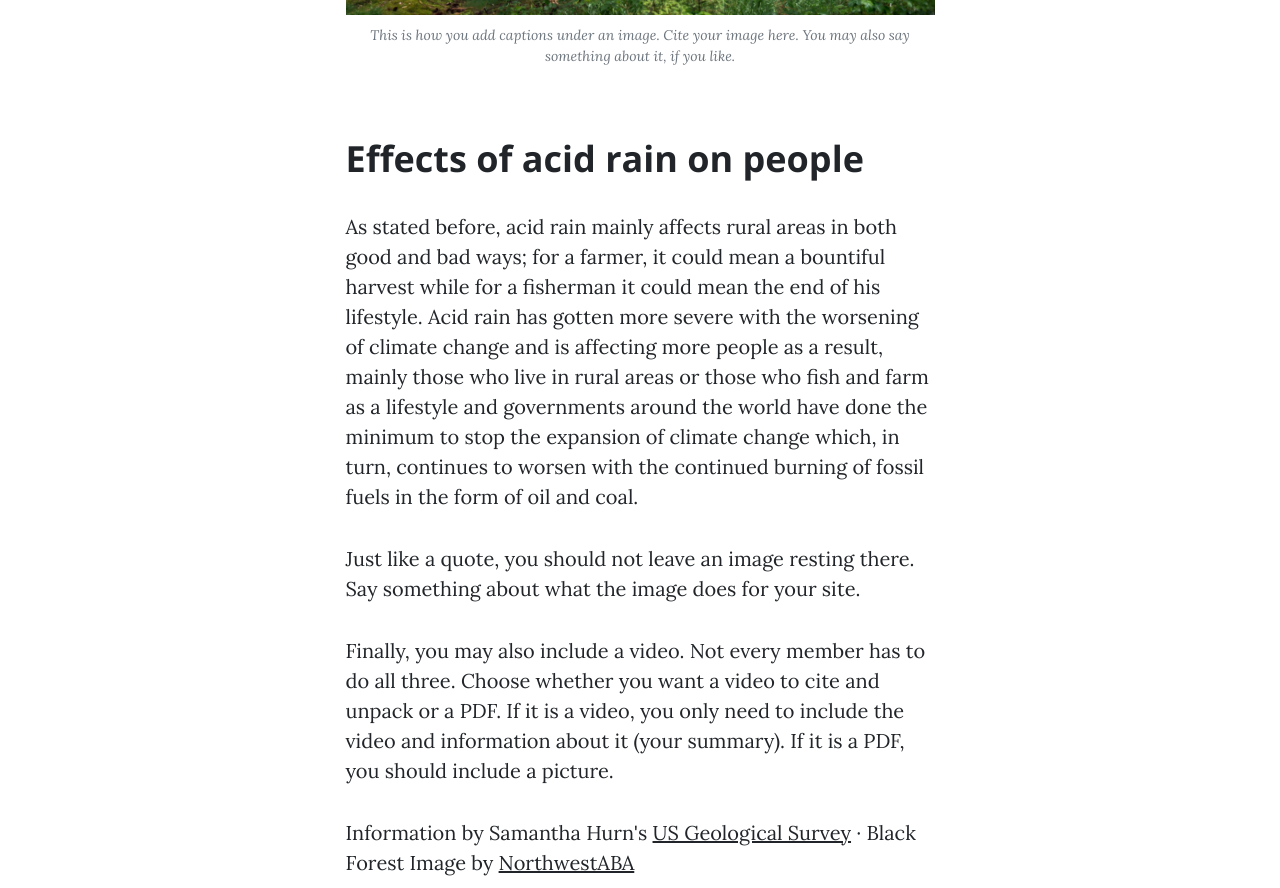
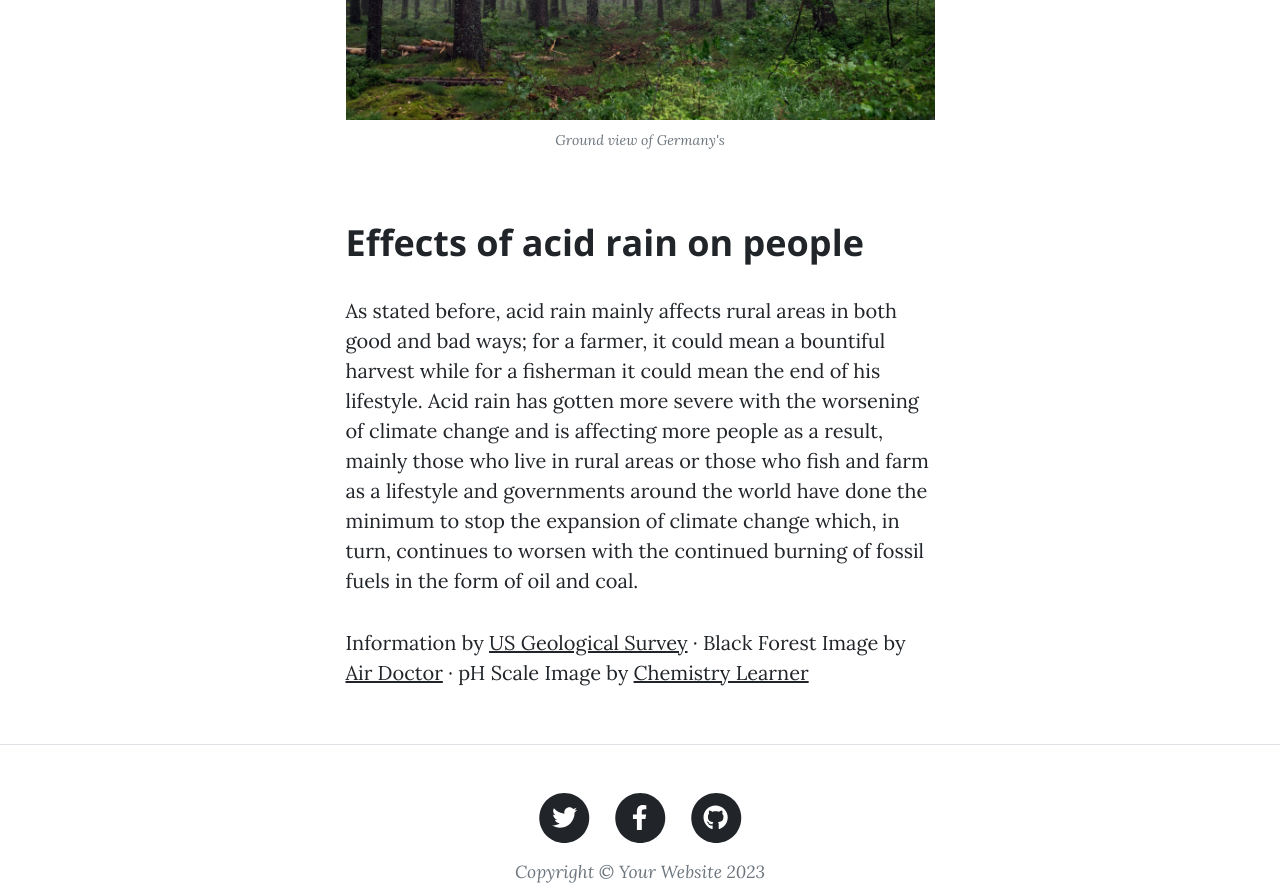
Before and after one commit to wescastro03/ISS210S4FinalTemplate, a plain HTML site: page secondpost.html in a window 1280 px wide. Shown: the part 2480-3368 px from the top of the page. Drawn offline with nearby package versions, Linux system fonts and the light colour scheme; files whose address does not match are found by name.

Commit message:
Update secondpost.html

```diff
--- a/secondpost.html
+++ b/secondpost.html
@@ -64,19 +64,20 @@
                         <h2 class="section-heading">Effects of acid rain on the environment</h2>
                         <p>A certain amount of acid rain can benefit an ecosystem (soil is naturally somewhat basic due to limestone and acid rain helps the soil balance out and neutralize), however in the areas lacking in limestone, acid rain can greatly harm the environment.</p>
                         <p>Natural rain has a pH of 5.6 and a healthy lake has a pH of 6.5 while acid rain has a pH within the range of 4.2 and 4.4, over 10 times more acidic than clean rain and over 100 times more acidic than a natural lake. At a pH of 6.0 rainbow trout, native to America’s northwest and introduced to the Great Lakes region, begin to die. At a pH of 5.5 frog eggs, tadpoles, crayfish, and mayflies begin to die. At a pH of 4.2, all fish in the area are dead.</p>
+                        <a href="#!"><img class="img-fluid" src="pH-Scale.jpg" alt="..." /></a>
+                        <span class="caption text-muted">A reference image for the pH scale.</span>
                         <p>Acid rain also affects vegetation, namely evergreen trees. There is a forest in Germany called the Black Forest (pictured below) which is a result of acid rain destroying the pine needles and leaving behind the black trunks and branches.</p>
                         <a href="#!"><img class="img-fluid" src="sandra-ahn-mode-x1bJyC7ktyI-unsplash-scaled.jpg" alt="..." /></a>
-                        <span class="caption text-muted">This is how you add captions under an image. Cite your image here. You may also say something about it, if you like.</span>
+                        <span class="caption text-muted">Ground view of Germany's </span>
                         <h2 class="section-heading">Effects of acid rain on people</h2>
                         <p>As stated before, acid rain mainly affects rural areas in both good and bad ways; for a farmer, it could mean a bountiful harvest while for a fisherman it could mean the end of his lifestyle. Acid rain has gotten more severe with the worsening of climate change and is affecting more people as a result, mainly those who live in rural areas or those who fish and farm as a lifestyle and governments around the world have done the minimum to stop the expansion of climate change which, in turn, continues to worsen with the continued burning of fossil fuels in the form of oil and coal.</p>
-
-                        <p>Just like a quote, you should not leave an image resting there. Say something about what the image does for your site.</p>
-                        <p>Finally, you may also include a video. Not every member has to do all three. Choose whether you want a video to cite and unpack or a PDF. If it is a video, you only need to include the video and information about it (your summary). If it is a PDF, you should include a picture.</p>
                         <p>
-                            Information by Samantha Hurn's
+                            Information by
                             <a href="https://www.usgs.gov/special-topics/water-science-school/science/acid-rain-and-water">US Geological Survey</a>
                             &middot; Black Forest Image by
-                            <a href="https://www.northwestaba.com/social-justice/">NorthwestABA</a>
+                            <a href="https://www.air-dr.com/media/travel/what-you-should-know-before-visiting-the-black-forest-in-germany">Air Doctor</a>
+                            &middot; pH Scale Image by
+                            <a href="https://www.chemistrylearner.com/ph-scale.html">Chemistry Learner</a>
                         </p>
                     </div>
                 </div>
```
